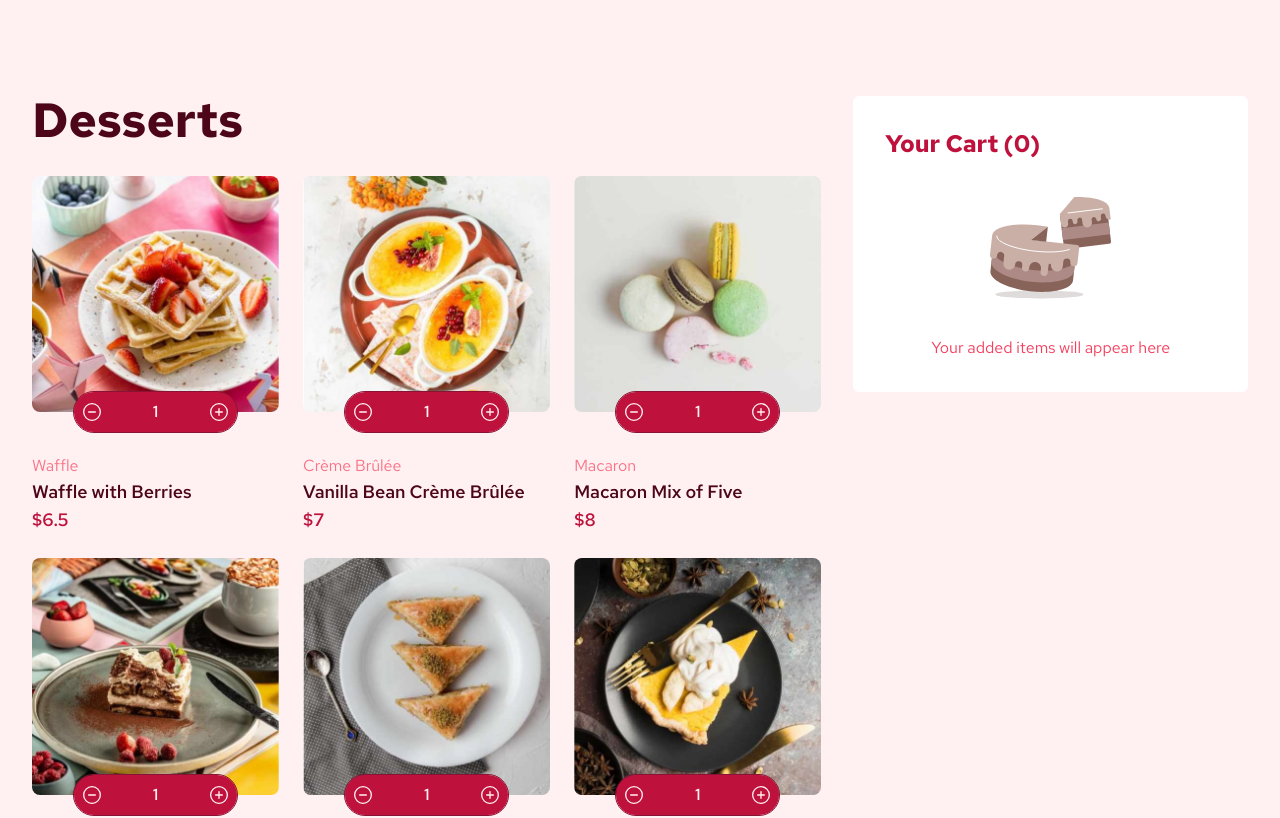
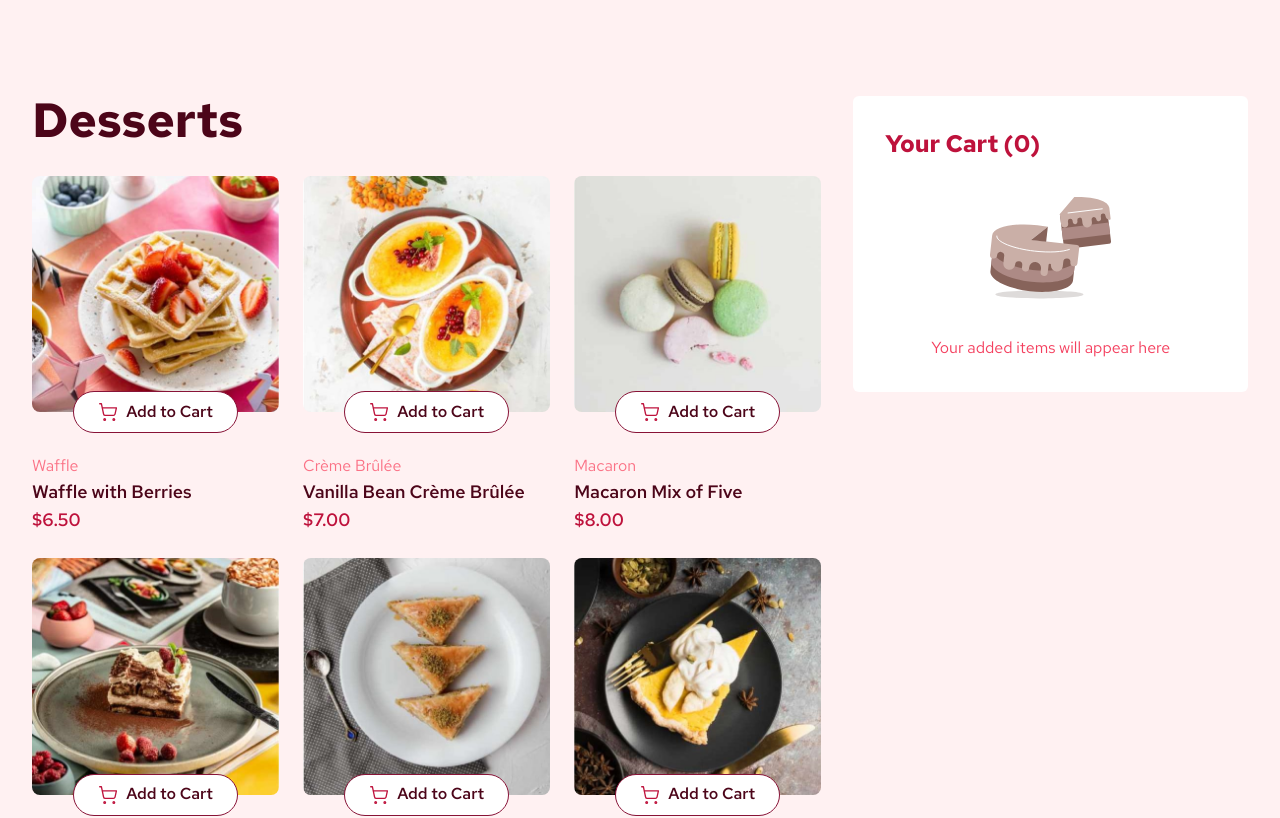
Before and after one commit to MMahdi151/desserts, a React (Vite) app: page / in a window 1280 px wide. Shown: the top 818 px of the page. Built offline with nearby package versions, Linux system fonts and the light colour scheme.

Commit message:
cart controled

```diff
--- a/package.json
+++ b/package.json
@@ -13,7 +13,8 @@
     "axios": "^1.7.3",
     "lucide-react": "^0.427.0",
     "react": "^18.3.1",
-    "react-dom": "^18.3.1"
+    "react-dom": "^18.3.1",
+    "react-router-dom": "^6.26.1"
   },
   "devDependencies": {
     "@types/react": "^18.3.3",
--- a/src/App.jsx
+++ b/src/App.jsx
@@ -1,14 +1,17 @@
 import Desserts from "./components/desserts";
 import Cart from "./components/cart";
+import { CartProvider } from "./context/cartContext";
 
 function App() {
   return (
-    <main className="lg:mx-8 mx-4 bg-rose-50">
-      <div className="grid grid-cols-1 sm:grid-cols-[2fr_1fr] gap-8 mx-auto max-w-7xl py-24">
-        <Desserts />
-        <Cart />
-      </div>
-    </main>
+    <CartProvider>
+      <main className="lg:mx-8 mx-4">
+        <div className="grid grid-cols-1 sm:grid-cols-[2fr_1fr] gap-8 mx-auto max-w-7xl py-24">
+          <Desserts />
+          <Cart />
+        </div>
+      </main>
+    </CartProvider>
   );
 }
 
--- a/src/components/cart.jsx
+++ b/src/components/cart.jsx
@@ -1,11 +1,16 @@
 import { XCircleIcon, TreePineIcon } from "lucide-react";
+import React from "react";
+import { useCart } from "../context/cartContext";
 
 export default function Cart() {
+  const { cart, getTotalQuantity } = useCart();
+
   return (
     <section className="bg-white flex flex-col p-8 gap-6 self-start rounded-md">
       <h2 className="text-2xl font-bold self-start text-rose-700">
-        Your Cart (0)
+        Your Cart ({getTotalQuantity()})
       </h2>
+      {!cart.length ? (
         <>
           <img
             src="/images/illustration-empty-cart.svg"
@@ -15,43 +20,52 @@ export default function Cart() {
             Your added items will appear here
           </p>
         </>
-      {/* <>
+      ) : (
+        <>
           <div className="flex flex-col gap-4">
-          <div className="flex items-center justify-between pb-4 border-b-[1px] border-rose-400">
+            {cart.map((item, index) => (
+              <div
+                key={index}
+                className="flex items-center justify-between pb-4 border-b-[1px] border-rose-400"
+              >
                 <div className="text">
-              <p className="font-semibold mb-1">Classic Tirmisu</p>
+                  <p className="font-semibold mb-1">{item.name}</p>
                   <div className="quantity flex gap-4">
-                <p className="font-semibold text-rose-700">2x</p>
-                <p className="text-rose-400">@5.50</p>
-                <p className="font-semibold text-rose-500">$11.00</p>
+                    <p className="font-semibold text-rose-700">
+                      {item.quantity}x
+                    </p>
+                    <p className="text-rose-400">
+                      @{parseFloat(item.price).toFixed(2)}`
+                    </p>
+                    <p className="font-semibold text-rose-500">
+                      ${parseFloat(item.quantity * item.price).toFixed(2)}
+                    </p>
                   </div>
                 </div>
-            <XCircleIcon strokeWidth={1.6} className="w-5 h-5 text-rose-400" />
+                <XCircleIcon
+                  strokeWidth={1.6}
+                  className="w-5 h-5 text-rose-400"
+                />
               </div>
-          <div className="flex items-center justify-between pb-4 border-b-[1px] border-rose-400">
-            <div className="text">
-              <p className="font-semibold mb-1">Classic Tirmisu</p>
-              <div className="quantity flex gap-4">
-                <p className="font-semibold text-rose-700">2x</p>
-                <p className="text-rose-400">@5.50</p>
-                <p className="font-semibold text-rose-500">$11.00</p>
-              </div>
-            </div>
-            <XCircleIcon strokeWidth={1.6} className="w-5 h-5 text-rose-400" />
-          </div>
+            ))}
           </div>
           <div className="flex items-center justify-between py-2">
             <p>Order Total</p>
-          <p className="font-bold text-2xl">$44.00</p>
+            <p className="font-bold text-2xl">${}</p>
           </div>
           <div className="flex gap-2 py-2 justify-center rounded-lg bg-rose-50">
-          <TreePineIcon strokeWidth={1.6} className="text-green-600 w-5 h-5" />
-          This is a<span className="font-semibold">carbon-neutral</span>delivery
+            <TreePineIcon
+              strokeWidth={1.6}
+              className="text-green-600 w-5 h-5"
+            />
+            This is a<span className="font-semibold">carbon-neutral</span>
+            delivery
           </div>
           <button className="bg-rose-700 py-3 text-white rounded-full text-lg">
             Confirm Order
           </button>
-      </> */}
+        </>
+      )}
     </section>
   );
 }
--- a/src/components/dessertItem.jsx
+++ b/src/components/dessertItem.jsx
@@ -4,42 +4,67 @@ import {
   ShoppingCartIcon,
 } from "lucide-react";
 import Axios from "axios";
-import { useEffect, useState } from "react";
+import React, { useEffect, useState } from "react";
+import { useCart } from "../context/cartContext";
 
 export default function DessertItem() {
   const [info, setInfo] = useState([]);
+  const { addToCart, removeFromCart, cart } = useCart();
+
   useEffect(() => {
     Axios.get("/data.json").then((res) => {
-      setInfo(res.data);
+      const updatedData = res.data.map((item) => {
+        const foundItem = cart.find((cartItem) => cartItem.name === item.name);
+        return foundItem ? { ...item, quantity: foundItem.quantity } : item;
       });
-  }, []);
+      setInfo(updatedData);
+    });
+  }, [cart]);
 
   return (
     <>
       {info.map((item, index) => (
         <div key={index} className="flex flex-col">
-          <img src={item.image.desktop} className="rounded-lg w-full" />
-          <div className="bg-white w-2/3 -translate-y-1/2 mt rounded-full border-[1px] border-rose-900 font-semibold self-center overflow-hidden">
-            {/* <button className="w-full p-2">
+          <img
+            src={item.image.desktop}
+            className={`rounded-lg w-full ${
+              item.quantity && "ring-2 ring-rose-700"
+            }`}
+          />
+          <div className="bg-white w-2/3 -translate-y-1/2 rounded-full border-[1px] border-rose-900 font-semibold self-center overflow-hidden">
+            {!item.quantity ? (
+              <button className="w-full h-10" onClick={() => addToCart(item)}>
                 <ShoppingCartIcon
                   className="w-5 h-5 mr-2 inline mb-0.5 text-rose-700"
                   strokeWidth={1.6}
                 />
                 Add to Cart
-            </button> */}
-            <div className="w-full p-2 flex items-center justify-between bg-rose-700 text-rose-50">
+              </button>
+            ) : (
+              <div className="w-full h-10 px-3 flex items-center justify-between bg-rose-700 text-rose-50">
                 <button className="">
-                <MinusCircleIcon className="w-5 h-5 " strokeWidth={1.6} />
+                  <MinusCircleIcon
+                    className="w-5 h-5 "
+                    strokeWidth={1.6}
+                    onClick={() => removeFromCart(item)}
+                  />
                 </button>
-              <p>1</p>
+                <p className="font-semibold mb-0.5">{item.quantity}</p>
                 <button className="">
-                <PlusCircleIcon className="w-5 h-5 " strokeWidth={1.6} />
+                  <PlusCircleIcon
+                    className="w-5 h-5 "
+                    strokeWidth={1.6}
+                    onClick={() => addToCart(item)}
+                  />
                 </button>
               </div>
+            )}
           </div>
           <p className="text-rose-400">{item.category}</p>
           <p className="text-lg font-semibold">{item.name}</p>
-          <p className="text-lg font-semibold text-rose-700">${item.price}</p>
+          <p className="text-lg font-semibold text-rose-700">
+            ${parseFloat(item.price).toFixed(2)}
+          </p>
         </div>
       ))}
     </>
--- /dev/null
+++ b/src/context/cartContext.jsx
@@ -0,0 +1,53 @@
+import React, { createContext, useContext, useState } from "react";
+
+const CartContext = createContext();
+
+export const useCart = () => useContext(CartContext);
+
+export const CartProvider = ({ children }) => {
+  const [cart, setCart] = useState([]);
+
+  function addToCart(item) {
+    const exists = cart.find((cartItem) => cartItem.name === item.name);
+    if (exists) {
+      setCart(
+        cart.map((cartItem) =>
+          cartItem.name === item.name
+            ? { ...exists, quantity: exists.quantity + 1 }
+            : cartItem
+        )
+      );
+    } else {
+      setCart([...cart, { ...item, quantity: 1 }]);
+    }
+    console.log(cart);
+  }
+  function removeFromCart(item) {
+    const exists = cart.find((cartItem) => cartItem.name === item.name);
+    if (exists) {
+      if (exists.quantity === 1) {
+        setCart(cart.filter((cartItem) => cartItem.name !== item.name));
+      } else {
+        setCart(
+          cart.map((cartItem) =>
+            cartItem.name === item.name
+              ? { ...exists, quantity: exists.quantity - 1 }
+              : cartItem
+          )
+        );
+      }
+    }
+  }
+
+  const getTotalQuantity = () => {
+    return cart.reduce((total, item) => total + item.quantity, 0);
+  };
+
+  return (
+    <CartContext.Provider
+      value={{ cart, addToCart, removeFromCart, getTotalQuantity }}
+    >
+      {children}
+    </CartContext.Provider>
+  );
+};
```
Also changed, not shown: 1 other file (tests, documents, lock files or other folders). Lines whose indentation alone changed are shown as unchanged.
